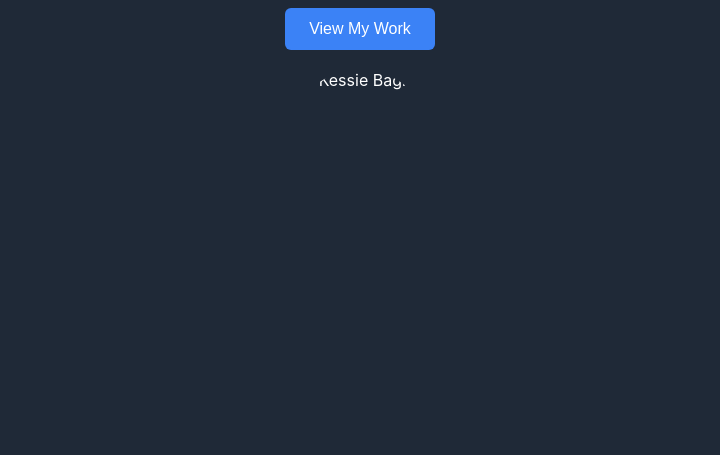
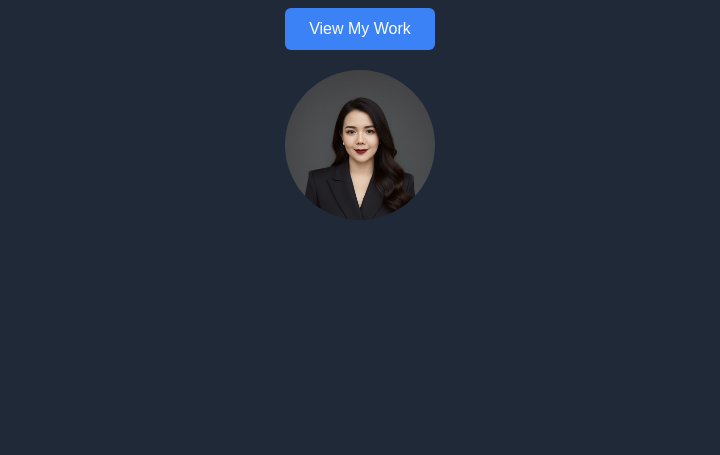
Before and after one commit to kessbagro09/KessieBagro, a plain HTML site: page index.html in a window 1280 px wide. Shown: the part 345-800 px from the top of the page, without its empty margins (280-1000 px from the left). Drawn offline with Linux system fonts and the light colour scheme.

Commit message:
Update index.html

```diff
--- a/index.html
+++ b/index.html
@@ -125,7 +125,7 @@
         <p>Finance & Analytics Professional | AI-Powered Automation</p>
         <button onclick="document.getElementById('portfolio').scrollIntoView()">View My Work</button>
         <!-- Professional Photo -->
-        <img src="photo" alt="Kessie Bagro">
+        <img src="photo.jpeg" alt="Kessie Bagro">
     </header>
 
     <!-- About Me -->
```
